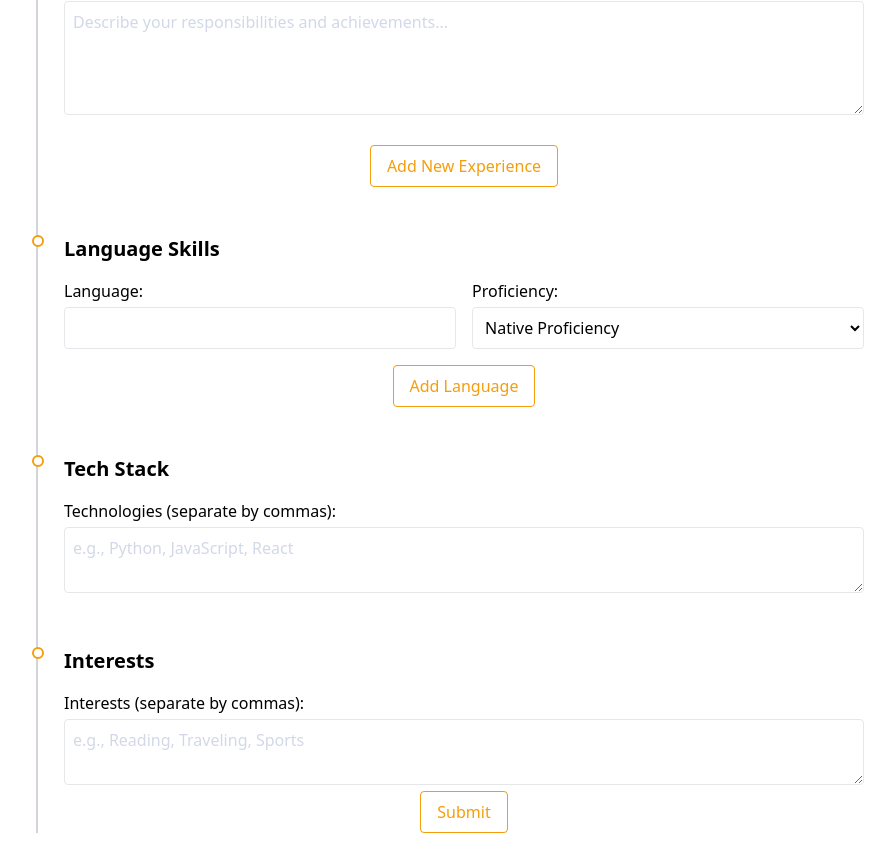
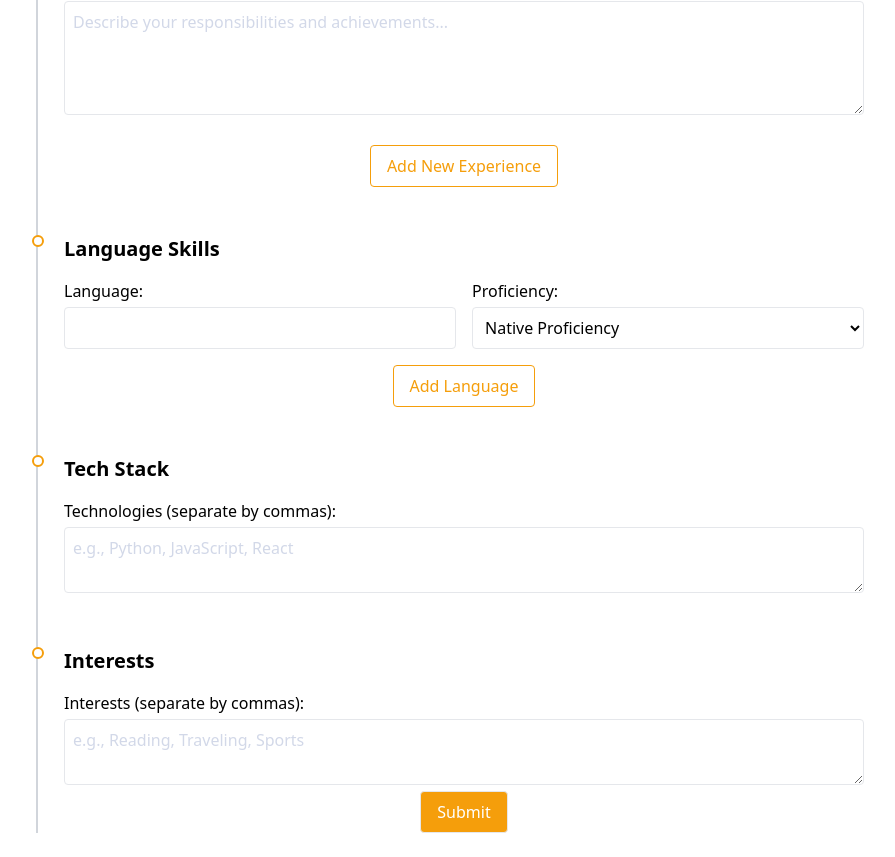
Before and after one commit to mushkul/vandycv, a Next.js app in the folder client/: page /resume in a window 1280 px wide. Shown: the part 1819-2676 px from the top of the page, without its empty margins (200-1095 px from the left). Built offline with nearby package versions, Linux system fonts and the light colour scheme; no server answers; sample sign-in values are in the browser's storage.

Commit message:
Fixed buttons

```diff
--- a/client/components/ResumeQuestionnaire.tsx
+++ b/client/components/ResumeQuestionnaire.tsx
@@ -707,7 +707,7 @@ const ResumeQuestionnaire: React.FC = () => {
 
                         <button
                             type="submit"
-                            className="border border-amber-500 text-amber-500 bg-transparent hover:bg-amber-500 hover:text-white px-4 py-2 rounded transition-colors"
+                            className="border hover:border-amber-500 hover:text-amber-500 hover:bg-transparent bg-amber-500 text-white px-4 py-2 rounded transition-colors"
                         >
                             Submit
                         </button>
```
